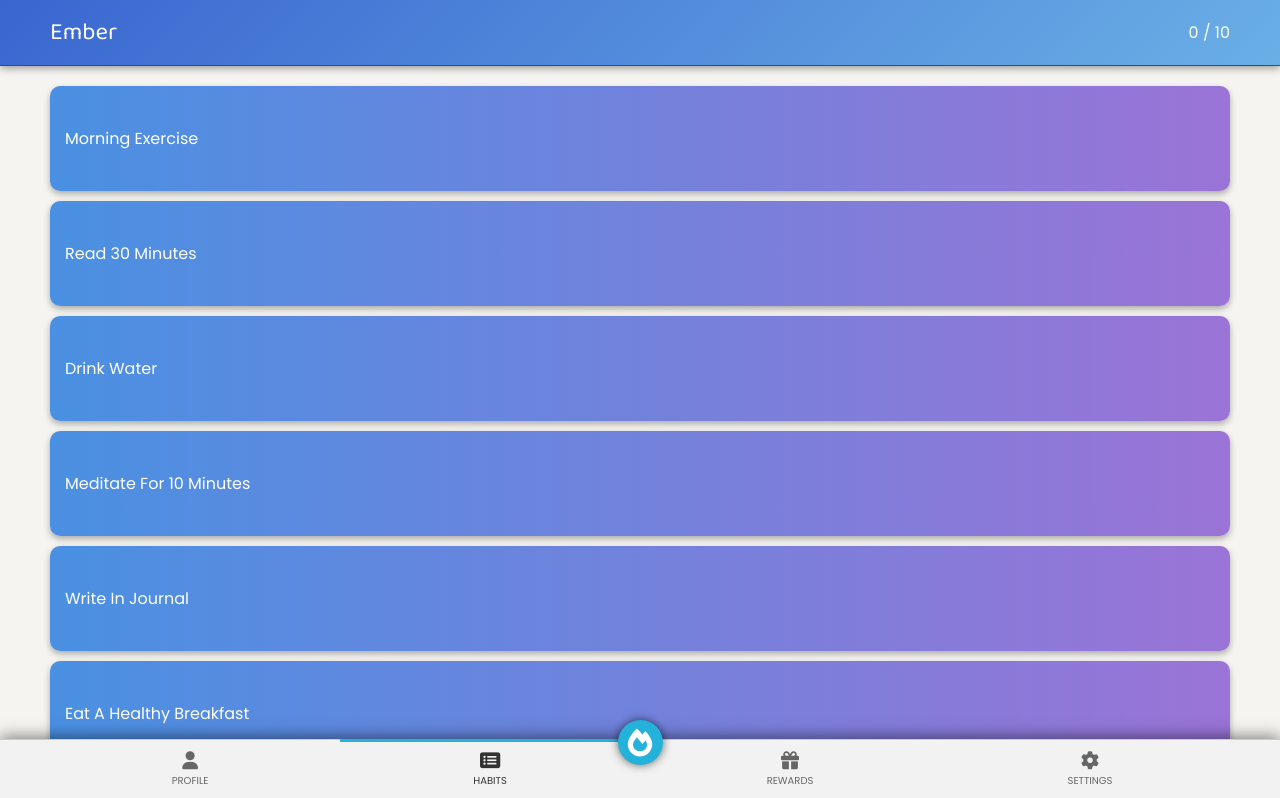
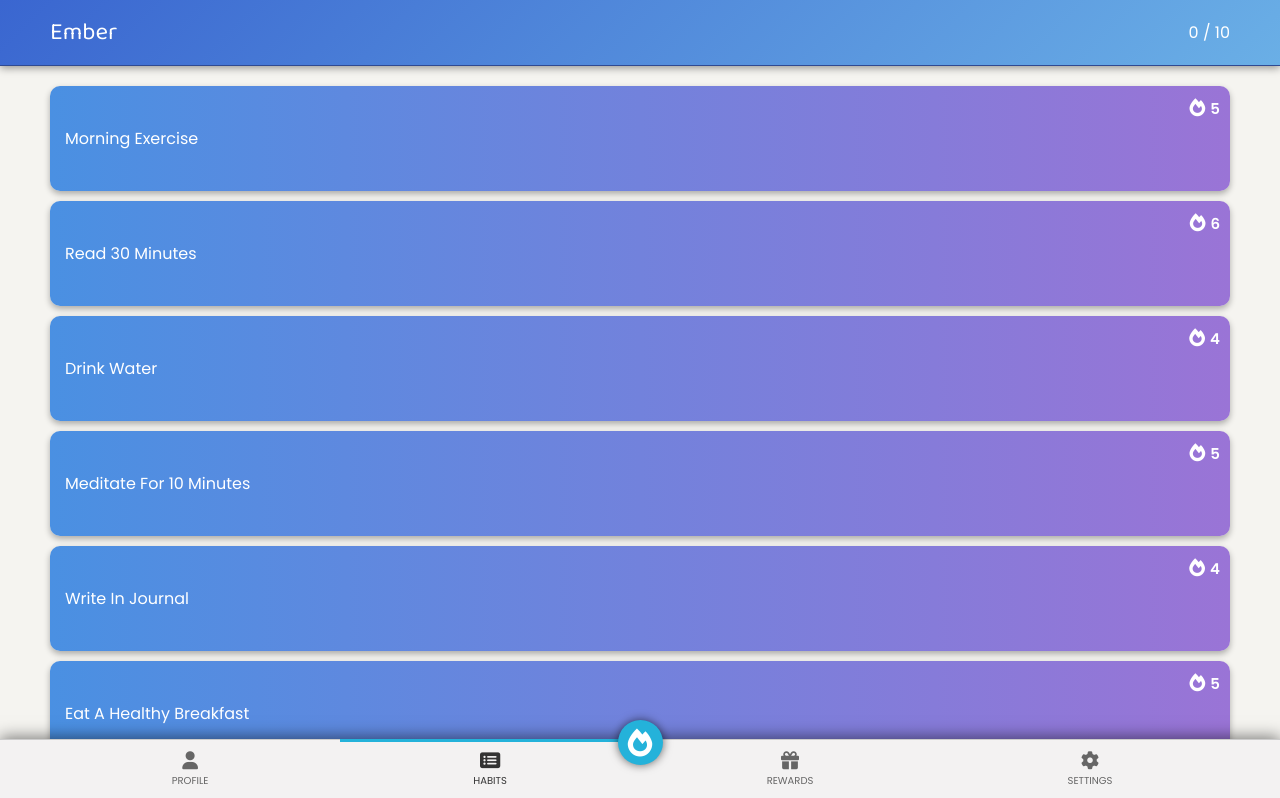
Before and after one commit to joseph-johnson27001/habit-spinner, a Vue app: page / in a window 1280 px wide. Shown: the top 798 px of the page. Built offline with nearby package versions, Linux system fonts and the light colour scheme.

Commit message:
Habit streak updates

```diff
--- a/src/components/Habits/HabitCard.vue
+++ b/src/components/Habits/HabitCard.vue
@@ -4,6 +4,13 @@
     @click="toggleCompletion"
   >
     <span>{{ habitName }}</span>
+
+    <!-- Fire icon with streak count -->
+    <div class="streak-section">
+      <i :class="['fa', 'fa-fire', fireIconClass]"></i>
+      <span class="streak-count">{{ streak }}</span>
+    </div>
+
     <span v-if="isCompleted" class="checkmark">✓</span>
   </label>
 </template>
@@ -20,6 +27,10 @@ export default {
       type: Boolean,
       default: false,
     },
+    streak: {
+      type: Number,
+      default: 0,
+    },
   },
   data() {
     return {
@@ -27,10 +38,18 @@ export default {
       chimeSound: new Audio(require("@/assets/chime.mp3")),
     };
   },
+  computed: {
+    fireIconClass() {
+      return this.isCompleted ? "fire-icon-completed" : "fire-icon-incomplete";
+    },
+  },
   methods: {
     toggleCompletion() {
+      const wasCompleted = this.isCompleted;
       this.isCompleted = !this.isCompleted;
-      this.$emit("update", this.isCompleted);
+      const streakChange = this.isCompleted ? 1 : wasCompleted ? -1 : 0;
+      this.$emit("update", { isCompleted: this.isCompleted, streakChange });
+
       if (this.isCompleted) {
         this.playChime();
       }
@@ -84,6 +103,31 @@ export default {
   font-size: 15px;
 }
 
+/* Streak section styling */
+.streak-section {
+  position: absolute;
+  top: 10px;
+  right: 10px;
+}
+
+.fire-icon-incomplete {
+  color: white; /* Color for the fire icon when habit is incomplete */
+  font-size: 18px;
+  margin-right: 5px;
+}
+
+.fire-icon-completed {
+  color: #f76809; /* Ember orange color when the habit is completed */
+  font-size: 18px;
+  margin-right: 5px;
+}
+
+.streak-count {
+  font-size: 15px;
+  font-weight: bold;
+  color: white;
+}
+
 .habit-card.completed::before {
   left: 0;
 }
--- a/src/views/HabitsPage.vue
+++ b/src/views/HabitsPage.vue
@@ -8,6 +8,7 @@
         :habitName="habit.name"
         :completed="habit.completed"
         @update="updateHabit(index, $event)"
+        :streak="habit.streak"
       />
     </div>
     <NewHabitCard @add="showAddHabitDialog" />
@@ -27,22 +28,24 @@ export default {
   data() {
     return {
       habits: [
-        { name: "Morning Exercise", completed: false },
-        { name: "Read 30 Minutes", completed: false },
-        { name: "Drink Water", completed: false },
-        { name: "Meditate for 10 Minutes", completed: false },
-        { name: "Write in Journal", completed: false },
-        { name: "Eat a Healthy Breakfast", completed: false },
-        { name: "Walk 10,000 Steps", completed: false },
-        { name: "Plan Tomorrow’s Tasks", completed: false },
-        { name: "Avoid Social Media for 1 Hour", completed: false },
-        { name: "Sleep for 8 Hours", completed: false },
+        { name: "Morning Exercise", completed: false, streak: 5 },
+        { name: "Read 30 Minutes", completed: false, streak: 6 },
+        { name: "Drink Water", completed: false, streak: 4 },
+        { name: "Meditate for 10 Minutes", completed: false, streak: 5 },
+        { name: "Write in Journal", completed: false, streak: 4 },
+        { name: "Eat a Healthy Breakfast", completed: false, streak: 5 },
+        { name: "Walk 10,000 Steps", completed: false, streak: 5 },
+        { name: "Plan Tomorrow’s Tasks", completed: false, streak: 4 },
+        { name: "Avoid Social Media for 1 Hour", completed: false, streak: 3 },
+        { name: "Sleep for 8 Hours", completed: false, streak: 2 },
       ],
     };
   },
   methods: {
-    updateHabit(index, isCompleted) {
+    updateHabit(index, { isCompleted, streakChange }) {
       this.habits[index].completed = isCompleted;
+
+      this.habits[index].streak += streakChange;
     },
     showAddHabitDialog() {
       console.log("New Habit Card Clicked!");
```
